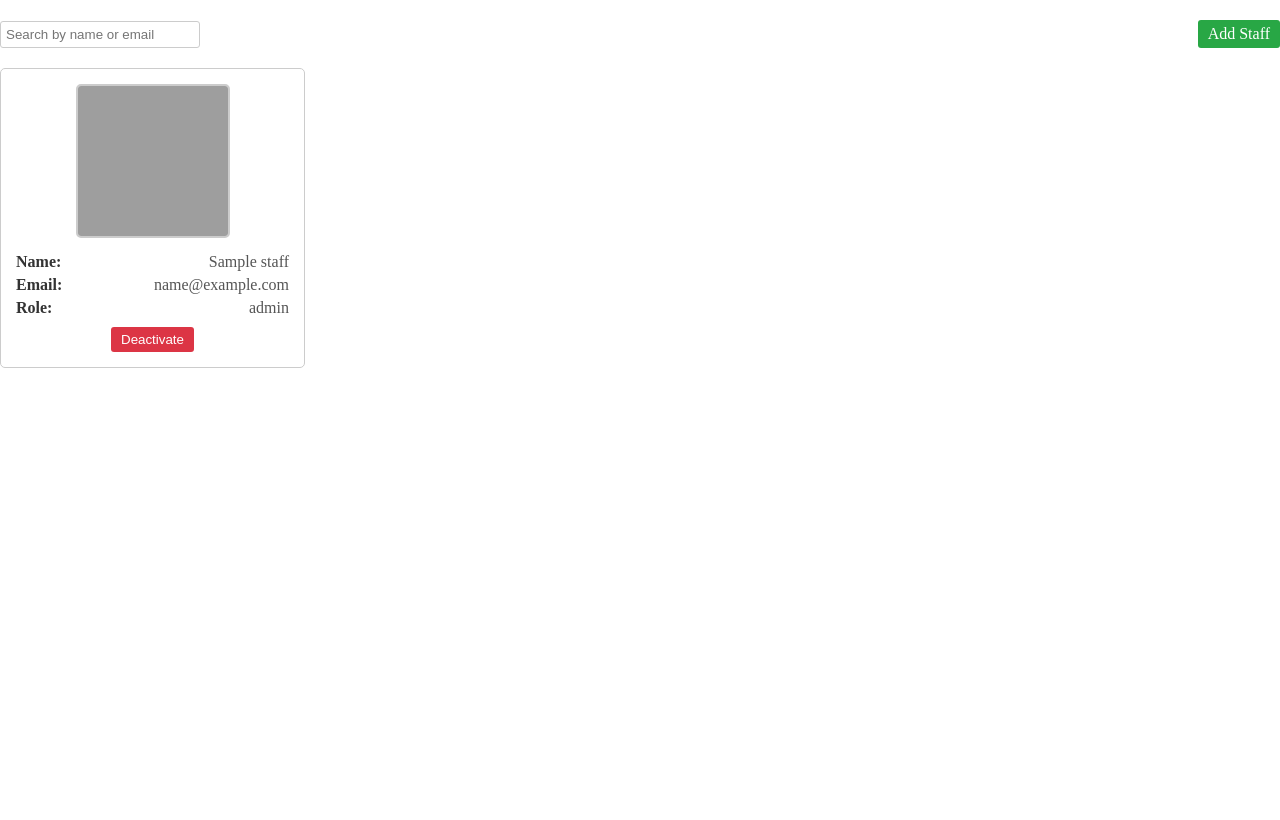
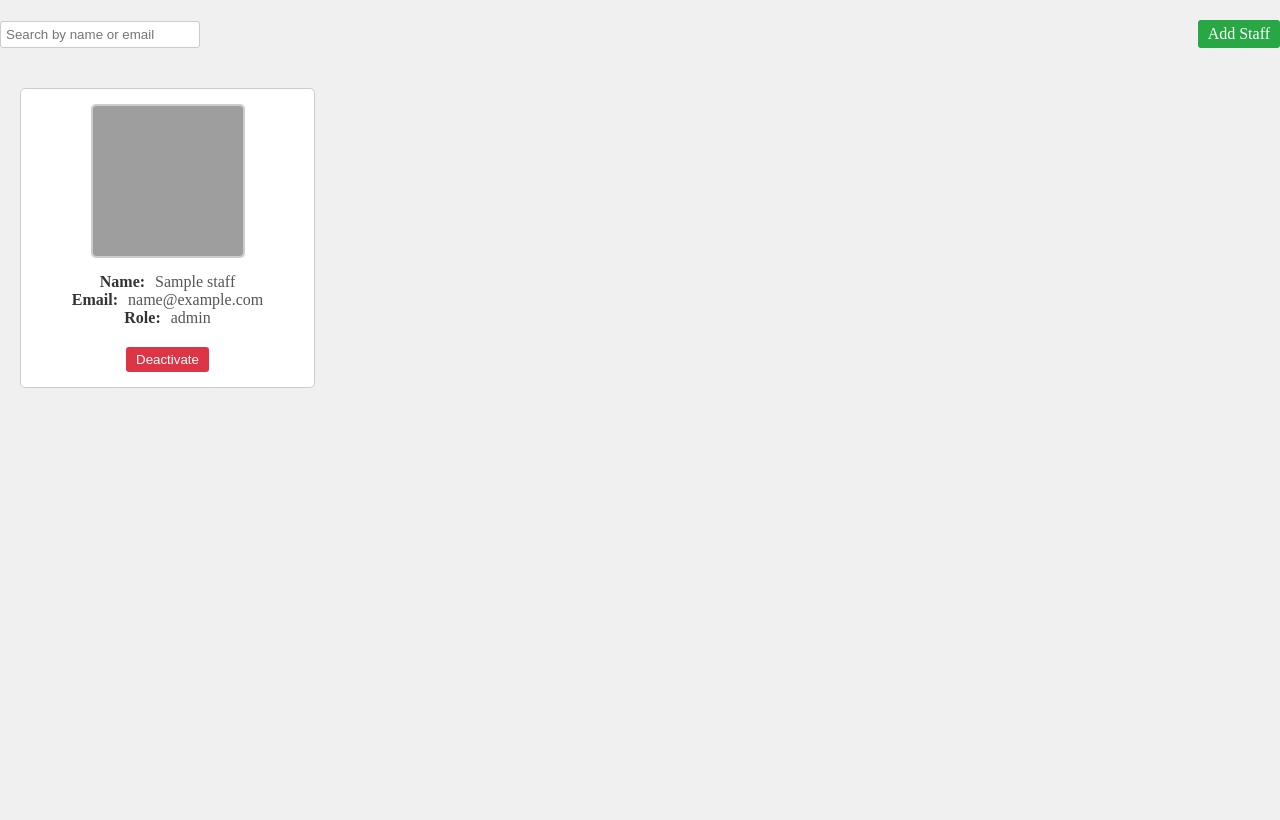
Before and after one commit to junquanlim0729/Online-Cube-Website, a PHP site: page /admin_manage_staff.php in a window 1280 px wide. Run offline with PHP 8.4, Linux system fonts and the light colour scheme; tables that the repository leaves empty hold one stand-in row (values such as "Sample post"); grey boxes are pictures that could not be loaded.

Commit message:
08/04 1030

```diff
--- a/Cube-Website/Admin/admin_manage_staff.php
+++ b/Cube-Website/Admin/admin_manage_staff.php
@@ -10,87 +10,7 @@ mysqli_stmt_execute($stmt);
 $result = mysqli_stmt_get_result($stmt);
 $staff_list = mysqli_fetch_all($result, MYSQLI_ASSOC);
 mysqli_stmt_close($stmt);
-?>
 
-<div style="margin-top: 20px; margin-bottom: 20px; display: flex; justify-content: space-between; align-items: center;">
-    <input type="text" id="searchInput" placeholder="Search by name or email" style="padding: 5px; border: 1px solid #ccc; border-radius: 3px; width: 200px;">
-    <a href="?page=admin_add_staff.php" style="padding: 5px 10px; background: #28a745; color: white; text-decoration: none; border-radius: 3px;">Add Staff</a>
-</div>
-
-<div style="width: 100%; max-height: calc(100% - 60px); overflow-y: auto; padding-bottom: 20px;">
-    <div id="adminGrid" style="display: grid; grid-template-columns: repeat(4, 1fr); gap: 20px;">
-        <?php if (empty($staff_list)): ?>
-            <p style="grid-column: 1 / -1; text-align: center; color: #666;">No Admins or Super Admins found.</p>
-        <?php else: ?>
-            <?php foreach ($staff_list as $staff): ?>
-                <?php if ($staff['Staff_ID'] != $current_staff_id): ?>
-                    <div class="admin-box" data-name="<?php echo htmlspecialchars(strtolower($staff['Staff_Name'] ?? $staff['Staff_Email'])); ?>" data-email="<?php echo htmlspecialchars(strtolower($staff['Staff_Email'])); ?>" style="border: 1px solid #ccc; border-radius: 5px; padding: 15px; text-align: center; min-height: 300px; box-sizing: border-box; display: flex; flex-direction: column; justify-content: space-between;">
-                        <div>
-                            <div style="width: 150px; height: 150px; margin: 0 auto 15px; border: 2px solid #ccc; border-radius: 5px; overflow: hidden;">
-                                <img src="https://www.iconpacks.net/icons/2/free-user-icon-3296-thumb.png" alt="Staff Profile" style="width: 100%; height: 100%; object-fit: cover;">
-                            </div>
-                            <div style="display: flex; justify-content: space-between; margin-bottom: 5px;">
-                                <span style="font-weight: bold; color: #333;">Name:</span>
-                                <span style="color: #555; text-align: right; flex-grow: 1; padding-left: 10px;"><?php echo htmlspecialchars($staff['Staff_Name'] ?? $staff['Staff_Email']); ?></span>
-                            </div>
-                            <div style="display: flex; justify-content: space-between; margin-bottom: 5px;">
-                                <span style="font-weight: bold; color: #333;">Email:</span>
-                                <span style="color: #555; text-align: right; flex-grow: 1; padding-left: 10px; word-break: break-all;"><?php echo htmlspecialchars($staff['Staff_Email']); ?></span>
-                            </div>
-                            <div style="display: flex; justify-content: space-between; margin-bottom: 10px;">
-                                <span style="font-weight: bold; color: #333;">Role:</span>
-                                <span style="color: #555; text-align: right; flex-grow: 1; padding-left: 10px;"><?php echo htmlspecialchars($staff['Staff_Role']); ?></span>
-                            </div>
-                        </div>
-                        <div>
-                            <form method="POST" action="" style="display: inline;" onsubmit="return confirm('Are you sure you want to <?php echo $staff['Staff_Status'] ? 'deactivate' : 'activate'; ?> this staff?');">
-                                <input type="hidden" name="staff_id" value="<?php echo htmlspecialchars($staff['Staff_ID']); ?>">
-                                <input type="hidden" name="action" value="toggle_status">
-                                <button type="submit" style="padding: 5px 10px; background: <?php echo $staff['Staff_Status'] ? '#dc3545' : '#28a745'; ?>; color: white; border: none; border-radius: 3px; cursor: pointer;">
-                                    <?php echo $staff['Staff_Status'] ? 'Deactivate' : 'Activate'; ?>
-                                </button>
-                            </form>
-                        </div>
-                    </div>
-                <?php endif; ?>
-            <?php endforeach; ?>
-        <?php endif; ?>
-    </div>
-</div>
-
-<script>
-document.addEventListener('DOMContentLoaded', function() {
-    const searchInput = document.getElementById('searchInput');
-    const adminBoxes = document.querySelectorAll('.admin-box');
-
-    searchInput.addEventListener('input', function() {
-        const searchTerm = this.value.toLowerCase().trim();
-        adminBoxes.forEach(box => {
-            const name = box.getAttribute('data-name');
-            const email = box.getAttribute('data-email');
-            if (searchTerm === '' || name.includes(searchTerm) || email.includes(searchTerm)) {
-                box.style.display = 'block';
-            } else {
-                box.style.display = 'none';
-            }
-        });
-    });
-});
-</script>
-
-<style>
-    body {
-        margin: 0;
-        padding: 0;
-        min-height: 100vh; /* Ensure body takes full height */
-        box-sizing: border-box; /* Include padding/margins in height */
-    }
-    #adminGrid {
-        padding-bottom: 20px; /* Ensure space at bottom */
-    }
-</style>
-
-<?php
 // Handle status toggle
 if ($_SERVER["REQUEST_METHOD"] == "POST" && isset($_POST['action']) && $_POST['action'] === 'toggle_status') {
     $staff_id = intval($_POST['staff_id']);
@@ -121,3 +41,162 @@ if ($_SERVER["REQUEST_METHOD"] == "POST" && isset($_POST['action']) && $_POST['a
 // Close connection after all operations
 mysqli_close($conn);
 ?>
+
+<style>
+    body {
+        margin: 0;
+        padding: 0;
+        min-height: 100vh;
+        box-sizing: border-box;
+        background-color: #f0f0f0; /* Grey background behind the grid */
+    }
+    #adminGrid {
+        display: grid;
+        grid-template-columns: repeat(4, 1fr);
+        gap: 20px;
+        padding: 20px;
+        background-color: transparent; /* Ensure grid background is transparent */
+    }
+    div[style*="margin-top: 20px; margin-bottom: 20px;"] {
+        margin-top: 20px;
+        margin-bottom: 20px;
+        display: flex;
+        justify-content: space-between;
+        align-items: center;
+    }
+    #searchInput {
+        padding: 5px;
+        border: 1px solid #ccc;
+        border-radius: 3px;
+        width: 200px;
+    }
+    a[href="?page=admin_add_staff.php"] {
+        padding: 5px 10px;
+        background: #28a745;
+        color: white;
+        text-decoration: none;
+        border-radius: 3px;
+    }
+    div[style*="width: 100%; max-height: calc(100% - 60px);"] {
+        width: 100%;
+        max-height: calc(100% - 60px);
+        overflow-y: auto;
+        padding-bottom: 20px;
+    }
+    .admin-box {
+        border: 1px solid #ccc;
+        border-radius: 5px;
+        padding: 15px;
+        text-align: center;
+        min-height: 300px;
+        box-sizing: border-box;
+        display: flex;
+        flex-direction: column;
+        justify-content: space-between;
+        background-color: white; /* White background for admin boxes */
+    }
+    .admin-box div:first-child div {
+        width: 150px;
+        height: 150px;
+        margin: 0 auto 15px;
+        border: 2px solid #ccc;
+        border-radius: 5px;
+        overflow: hidden;
+    }
+    .admin-box div:first-child div img {
+        width: 100%;
+        height: 100%;
+        object-fit: cover;
+    }
+    .admin-box div:first-child span.label {
+        font-weight: bold;
+        color: #333;
+        margin-right: 10px;
+    }
+    .admin-box div:first-child span.value {
+        color: #555;
+        text-align: right;
+        flex-grow: 1;
+    }
+    .admin-box div:first-child span.value:nth-child(3) {
+        word-break: break-all;
+    }
+    .admin-box div:last-child form {
+        display: inline;
+    }
+    .admin-box div:last-child button {
+        padding: 5px 10px;
+        background: #dc3545;
+        color: white;
+        border: none;
+        border-radius: 3px;
+        cursor: pointer;
+    }
+    .admin-box div:last-child button[form] {
+        background: #28a745;
+    }
+    p[style*="grid-column"] {
+        grid-column: 1 / -1;
+        text-align: center;
+        color: #666;
+    }
+</style>
+
+<body>
+<div style="margin-top: 20px; margin-bottom: 20px; display: flex; justify-content: space-between; align-items: center;">
+    <input type="text" id="searchInput" placeholder="Search by name or email">
+    <a href="?page=admin_add_staff.php">Add Staff</a>
+</div>
+
+<div style="width: 100%; max-height: calc(100% - 60px); overflow-y: auto; padding-bottom: 20px;">
+    <div id="adminGrid">
+        <?php if (empty($staff_list)): ?>
+            <p>No Admins or Super Admins found.</p>
+        <?php else: ?>
+            <?php foreach ($staff_list as $staff): ?>
+                <?php if ($staff['Staff_ID'] != $current_staff_id): ?>
+                    <div class="admin-box" data-name="<?php echo htmlspecialchars(strtolower($staff['Staff_Name'] ?? $staff['Staff_Email'])); ?>" data-email="<?php echo htmlspecialchars(strtolower($staff['Staff_Email'])); ?>">
+                        <div>
+                            <div>
+                                <img src="https://www.iconpacks.net/icons/2/free-user-icon-3296-thumb.png" alt="Staff Profile">
+                            </div>
+                            <span class="label">Name:</span><span class="value"><?php echo htmlspecialchars($staff['Staff_Name'] ?? $staff['Staff_Email']); ?></span><br>
+                            <span class="label">Email:</span><span class="value"><?php echo htmlspecialchars($staff['Staff_Email']); ?></span><br>
+                            <span class="label">Role:</span><span class="value"><?php echo htmlspecialchars($staff['Staff_Role']); ?></span>
+                        </div>
+                        <div>
+                            <form method="POST" action="" onsubmit="return confirm('Are you sure you want to <?php echo $staff['Staff_Status'] ? 'deactivate' : 'activate'; ?> this staff?');">
+                                <input type="hidden" name="staff_id" value="<?php echo htmlspecialchars($staff['Staff_ID']); ?>">
+                                <input type="hidden" name="action" value="toggle_status">
+                                <button type="submit" style="background: <?php echo $staff['Staff_Status'] ? '#dc3545' : '#28a745'; ?>;">
+                                    <?php echo $staff['Staff_Status'] ? 'Deactivate' : 'Activate'; ?>
+                                </button>
+                            </form>
+                        </div>
+                    </div>
+                <?php endif; ?>
+            <?php endforeach; ?>
+        <?php endif; ?>
+    </div>
+</div>
+</body>
+
+<script>
+document.addEventListener('DOMContentLoaded', function() {
+    const searchInput = document.getElementById('searchInput');
+    const adminBoxes = document.querySelectorAll('.admin-box');
+
+    searchInput.addEventListener('input', function() {
+        const searchTerm = this.value.toLowerCase().trim();
+        adminBoxes.forEach(box => {
+            const name = box.getAttribute('data-name');
+            const email = box.getAttribute('data-email');
+            if (searchTerm === '' || name.includes(searchTerm) || email.includes(searchTerm)) {
+                box.style.display = 'block';
+            } else {
+                box.style.display = 'none';
+            }
+        });
+    });
+});
+</script>
```
Also changed, not shown: Cube-Website/Admin/admin_profile.php (+55 -65 lines).
